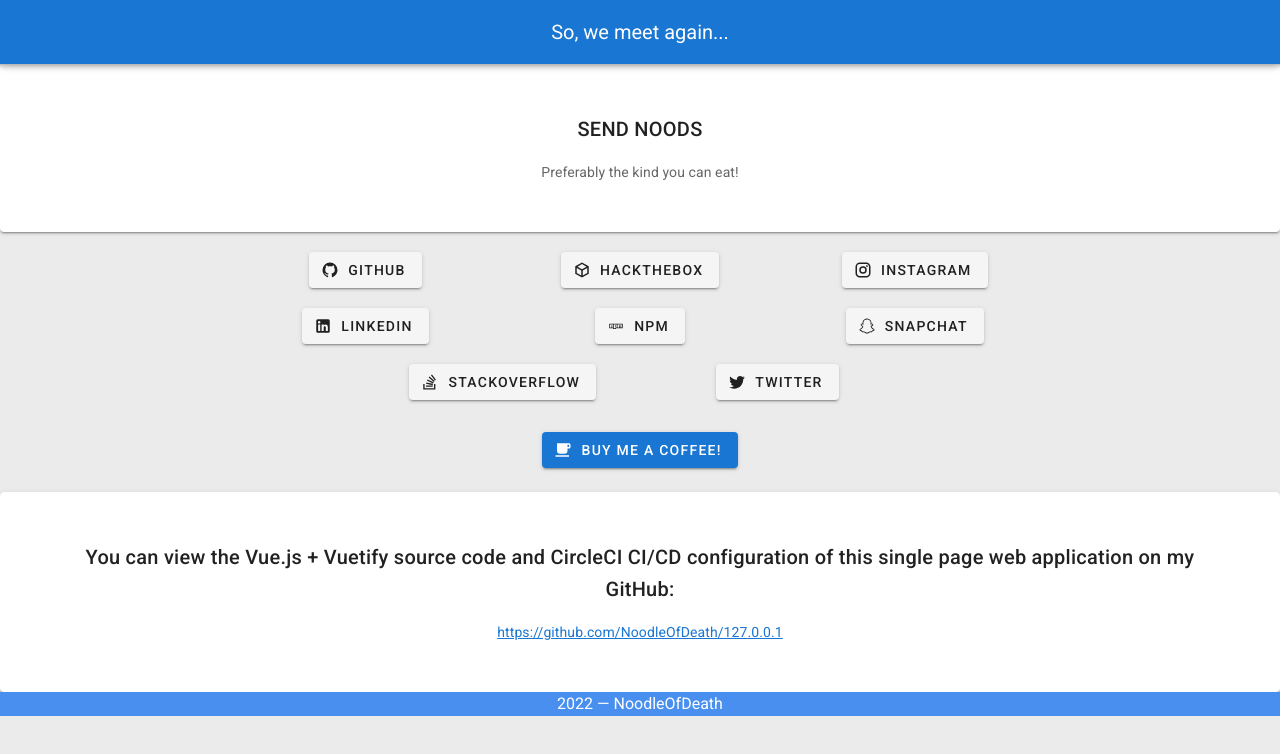
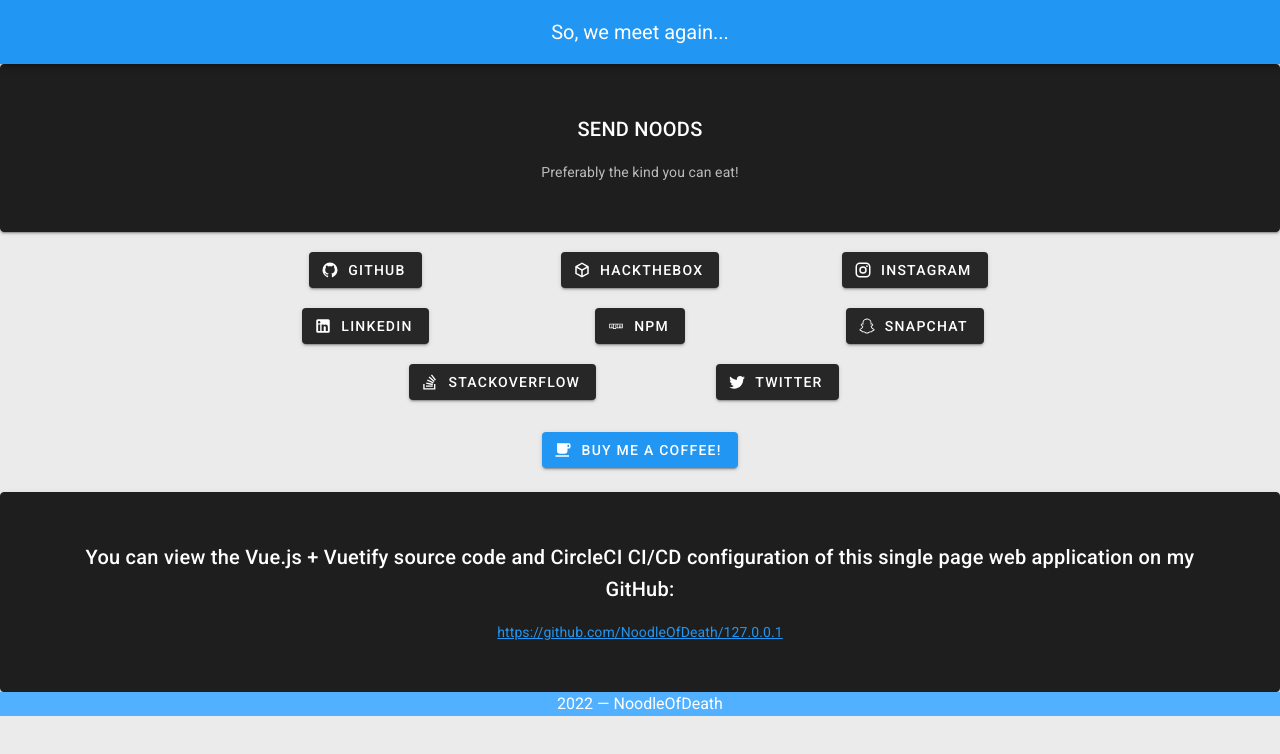
Before and after one commit to NoodleOfDeath/localhost-vue, a Vue app: page / in a window 1280 px wide. Shown: the top 754 px of the page. Built offline with nearby package versions, Linux system fonts and the light colour scheme.

Commit message:
feat: dark mode

```diff
--- a/src/plugins/vuetify.ts
+++ b/src/plugins/vuetify.ts
@@ -1,7 +1,10 @@
-import Vue from 'vue';
-import Vuetify from 'vuetify/lib/framework';
+import Vue from "vue";
+import Vuetify from "vuetify/lib/framework";
 
 Vue.use(Vuetify);
 
 export default new Vuetify({
+  theme: {
+    dark: true,
+  },
 });
```
